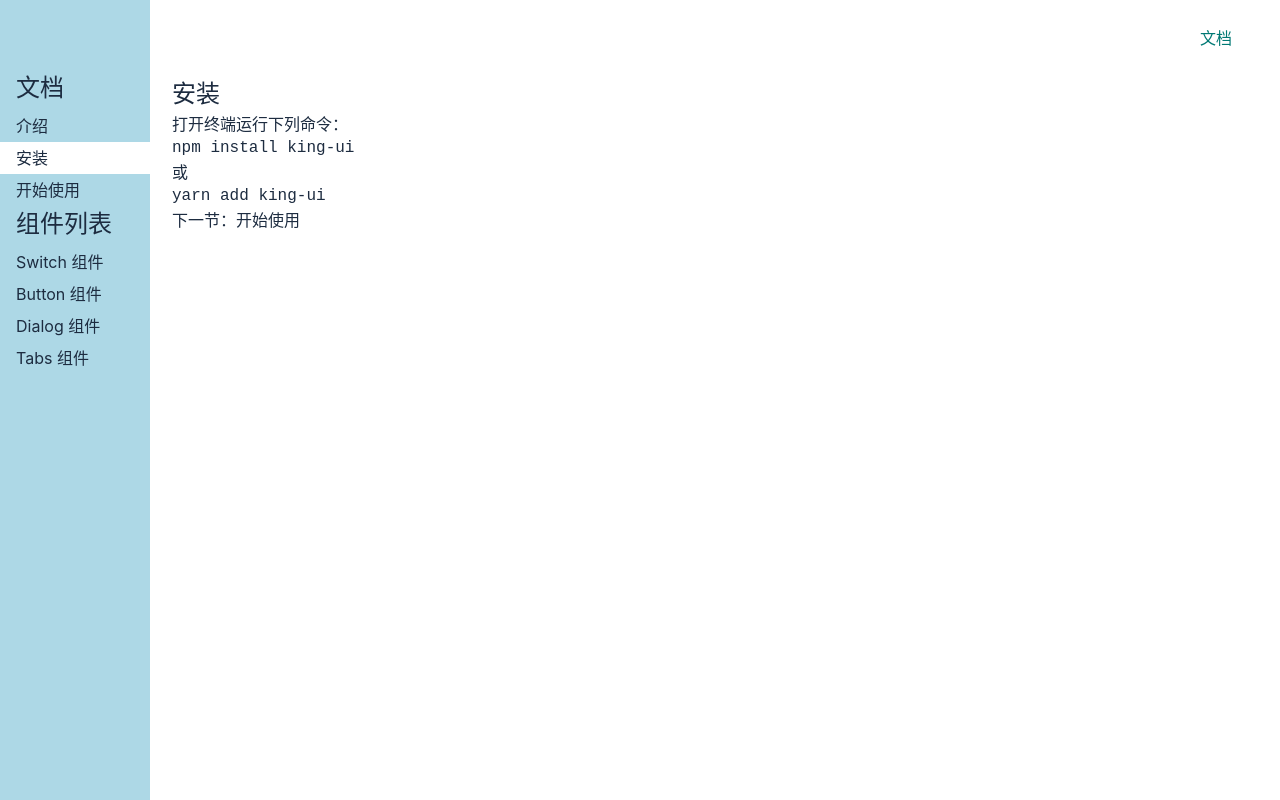
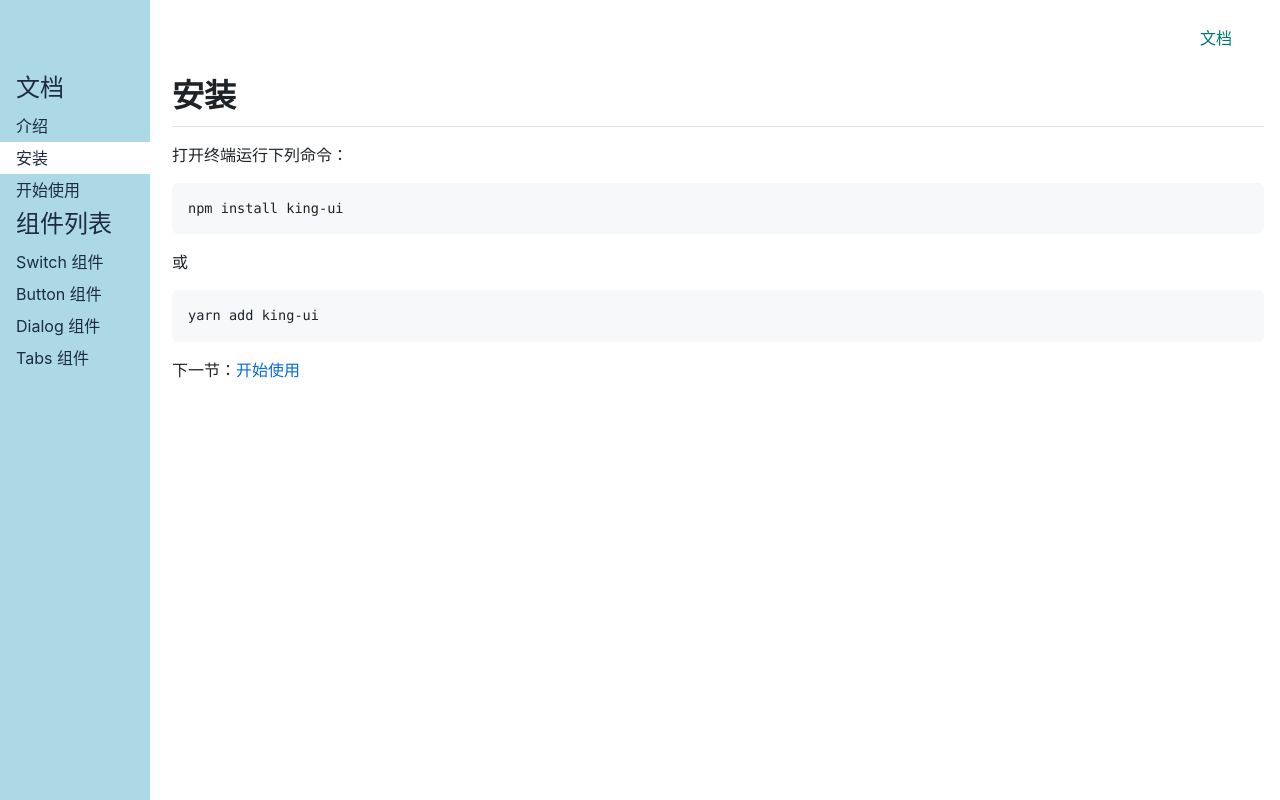
Before and after one commit to syqymyl/vue-components-library, a Vue app: page /#/doc/install in a window 1280 px wide. Built offline with nearby package versions, Linux system fonts and the light colour scheme.

Commit message:
引入 github 样式

```diff
--- a/package.json
+++ b/package.json
@@ -6,6 +6,7 @@
     "build": "vite build"
   },
   "dependencies": {
+    "github-markdown-css": "^5.2.0",
     "vue": "^3.0.0-rc.1",
     "vue-router": "4.0.0-beta.3"
   },
--- a/src/main.ts
+++ b/src/main.ts
@@ -3,6 +3,7 @@ import './index.scss'
 import { createApp } from 'vue'
 import App from './App.vue'
 import { router } from './router'
+import 'github-markdown-css'
 
 const app = createApp(App)
 app.use(router)
--- a/src/views/GetStarted.vue
+++ b/src/views/GetStarted.vue
@@ -1,5 +1,5 @@
 <template>
-  <article>
+  <article class="markdown-body">
     <h1>开始使用</h1>
 
     <p>请先<a href="#/doc/install">安装</a>本组件库。</p>
--- a/src/views/Install.vue
+++ b/src/views/Install.vue
@@ -1,5 +1,5 @@
 <template>
-  <article>
+  <article class="markdown-body">
     <h1>安装</h1>
     <p>打开终端运行下列命令：</p>
     <pre><code>npm install king-ui</code></pre>
--- a/src/views/Intro.vue
+++ b/src/views/Intro.vue
@@ -1,5 +1,5 @@
 <template>
-  <article>
+  <article class="markdown-body">
     <h1>介绍</h1>
     <p>King UI 是一款基于 Vue 3 和 TypeScript 的 UI 组件库。</p>
     <p>
```
Also changed, not shown: 1 other file (tests, documents, lock files or other folders).
